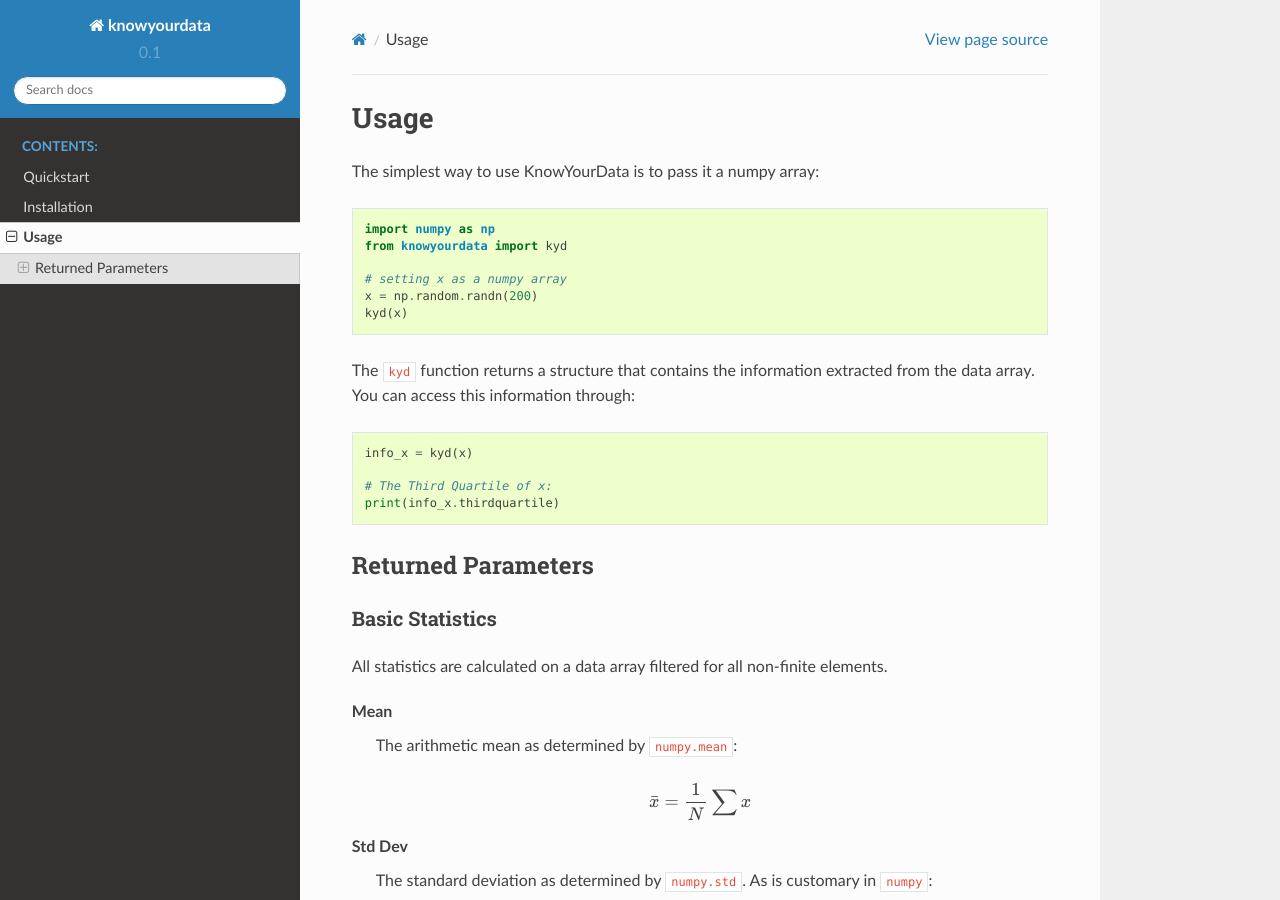
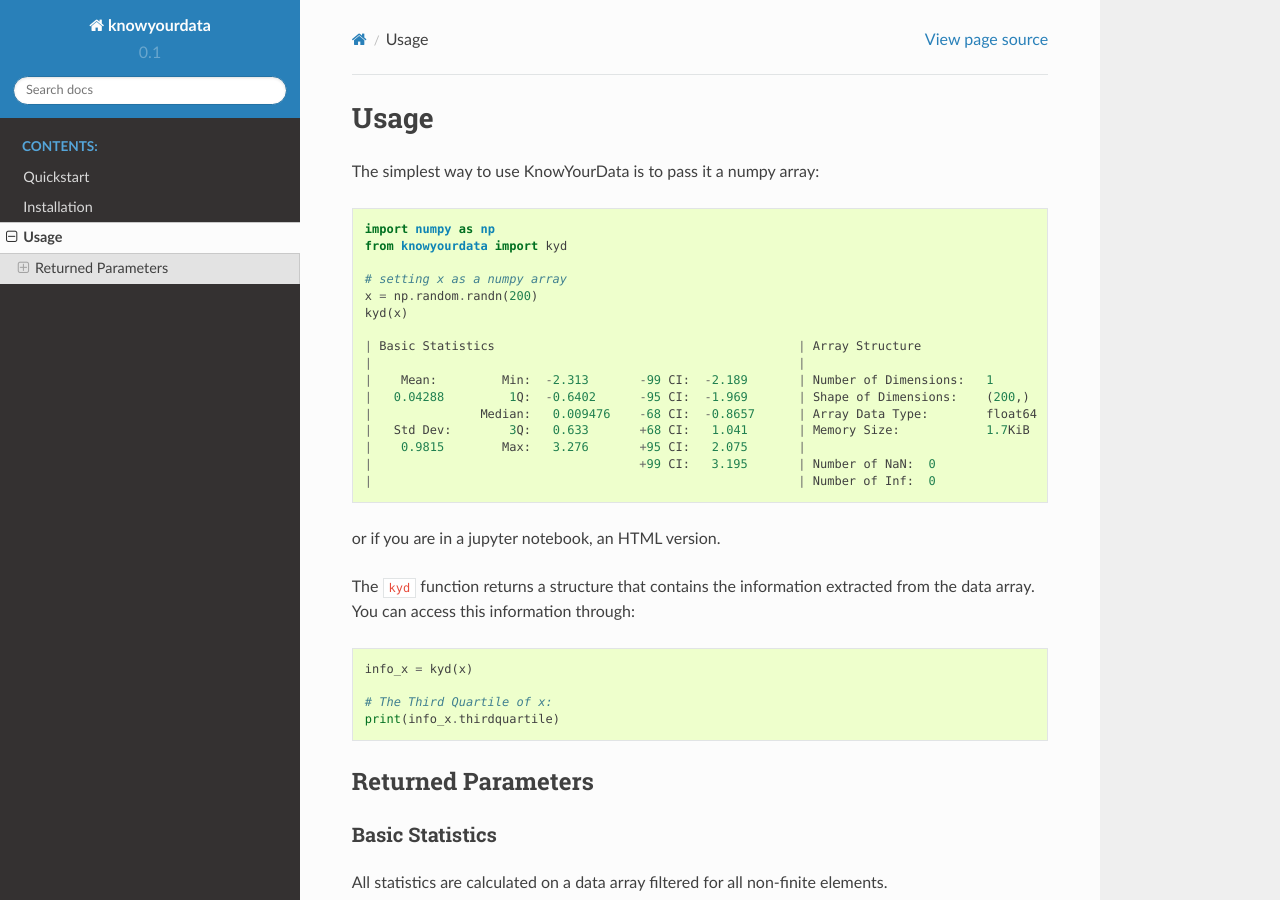
Before and after one commit to mubdi/knowyourdata, a Sphinx documentation site: the page built from docs/usage.rst, in a window 1280 px wide and 900 px high. Built offline with Sphinx 7.4.7 and the Read the Docs theme 2.0.0, drawn with Linux system fonts in a browser that asks for light colours.

Commit message:
Updated HTML display and documentation

```diff
--- a/docs/conf.py
+++ b/docs/conf.py
@@ -57,7 +57,7 @@ author = 'Mubdi Rahman'
 # The short X.Y version.
 version = '0.1'
 # The full version, including alpha/beta/rc tags.
-release = '0.1'
+release = '0.1.0a1'
 
 # The language for content autogenerated by Sphinx. Refer to documentation
 # for a list of supported languages.
--- a/docs/usage.rst
+++ b/docs/usage.rst
@@ -11,6 +11,19 @@ The simplest way to use KnowYourData is to pass it a numpy array:
    # setting x as a numpy array
    x = np.random.randn(200)
    kyd(x)
+
+   | Basic Statistics                                          | Array Structure                   |
+   |                                                           |                                   |
+   |    Mean:         Min:  -2.313       -99 CI:  -2.189       | Number of Dimensions:   1         |
+   |   0.04288         1Q:  -0.6402      -95 CI:  -1.969       | Shape of Dimensions:    (200,)    |
+   |               Median:   0.009476    -68 CI:  -0.8657      | Array Data Type:        float64   |
+   |   Std Dev:        3Q:   0.633       +68 CI:   1.041       | Memory Size:            1.7KiB    |
+   |    0.9815        Max:   3.276       +95 CI:   2.075       |                                   |
+   |                                     +99 CI:   3.195       | Number of NaN:  0                 |
+   |                                                           | Number of Inf:  0                 |
+
+or if you are in a jupyter notebook, an HTML version.
+
 
 The ``kyd`` function returns a structure that contains the information extracted from the data array. You can access this information through:
 
--- a/setup.py
+++ b/setup.py
@@ -39,7 +39,7 @@ setup(
     # For a discussion on single-sourcing the version across setup.py and the
     # project code, see
     # https://packaging.python.org/en/latest/single_source_version.html
-    version='0.0.1',  # Required
+    version='0.1.0a1',  # Required
 
     # This is a one-line description or tagline of what your project does. This
     # corresponds to the "Summary" metadata field:
@@ -79,7 +79,7 @@ setup(
         #   3 - Alpha
         #   4 - Beta
         #   5 - Production/Stable
-        'Development Status :: 2 - Pre-Alpha',
+        'Development Status :: 3 - Alpha',
 
         # Indicate who your project is intended for
         'Intended Audience :: Science/Research',
```
Also changed, not shown: 2 other files.
